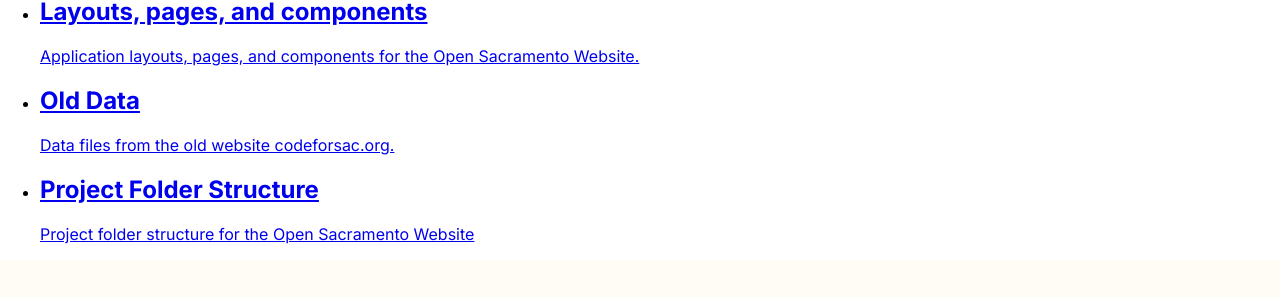
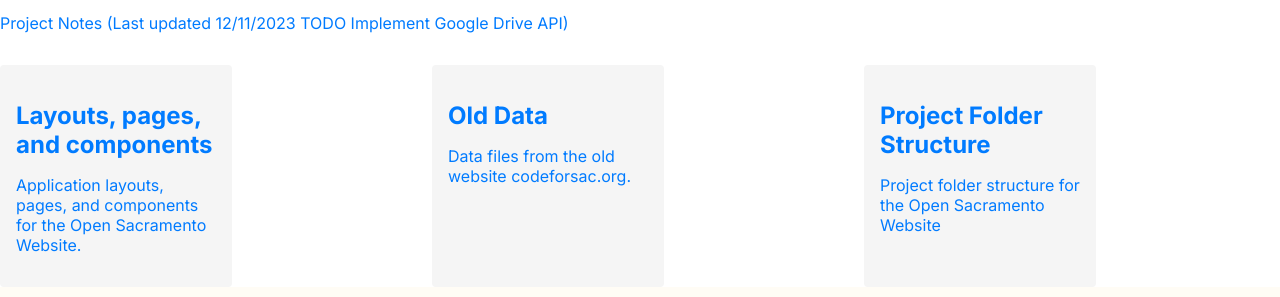
Before and after one commit to code4sac/projects, an Eleventy site: page content/opensac/index.html in a window 1280 px wide. Shown: the part 147-444 px from the top of the page. Built offline with nearby package versions, Linux system fonts and the light colour scheme; Eleventy itself is replaced by a stand-in of ours; files that its build step writes are made by us from their sources; a web font is replaced by a local one.

Commit message:
Add layout styles for default project pages.

```diff
--- /dev/null
+++ b/_includes/layouts/default-project-page.html
@@ -0,0 +1,13 @@
+---
+layout: layouts/home
+---
+
+<!--
+Opensac.org page layout.
+-->
+
+{% block styles %}
+<link rel="stylesheet" href="/public/css/pages/default-project-page.css">
+{% endblock %}
+
+{{ content }}
--- a/content/opensac/index.html
+++ b/content/opensac/index.html
@@ -1,33 +1,35 @@
 ---
-layout: layouts/home
+layout: layouts/default-project-page
 ---
+
 <!--
-project.com project page.
+Opensac.org page.
 -->
-<h1>Open Sac website community project page</h1>
+
+<h1 class="page-title">Open Sac website community project page</h1>
 <a href="{{ bitly }}"></a>
 
-<ul class="documentation-list">
-  <li>
-    <a href="https://github.com/code4sac/opensac.org/blob/main/public/documentation/Layouts_pages_and_components.md"
-       title="Web-based read me">
+<div class="project-notes">
+  <a href="https://docs.google.com/document/d/1ShCsZvGtTuUoNcyGOV7G5f86hzvi3fqQtKpBgD_lwHM/edit?usp=sharing">Project Notes (Last updated 12/11/2023 TODO Implement Google Drive API)</a>
+</div>
+
+<div class="documentation-grid">
+  <div class="documentation-item">
+    <a href="https://github.com/code4sac/opensac.org/blob/main/public/documentation/Layouts_pages_and_components.md" title="Web-based read me">
       <h2>Layouts, pages, and components</h2>
       <p>Application layouts, pages, and components for the Open Sacramento Website.</p>
     </a>
-  </li>
-  <li>
-    <a href="https://github.com/code4sac/opensac.org/blob/main/public/documentation/Old_data.md"
-       title="Old Data">
+  </div>
+  <div class="documentation-item">
+    <a href="https://github.com/code4sac/opensac.org/blob/main/public/documentation/Old_data.md" title="Old Data">
       <h2>Old Data</h2>
       <p>Data files from the old website codeforsac.org.</p>
     </a>
-  </li>
-  <li>
-    <a
-      href="https://github.com/code4sac/opensac.org/blob/main/public/documentation/Project_folder_structure.md"
-      title="Project folder structure">
+  </div>
+  <div class="documentation-item">
+    <a href="https://github.com/code4sac/opensac.org/blob/main/public/documentation/Project_folder_structure.md" title="Project folder structure">
       <h2>Project Folder Structure</h2>
       <p>Project folder structure for the Open Sacramento Website</p>
     </a>
-  </li>
-</ul>
+  </div>
+</div>
--- /dev/null
+++ b/styles/pages/default-project-page.scss
@@ -0,0 +1,36 @@
+@import "../abstracts/variables";
+@import "../abstracts/mixins";
+
+/*
+Opensac.org page layout
+ */
+
+.page-title {
+    padding-top: 16px;
+}
+.project-notes {
+  padding-bottom: 16px;
+}
+
+.documentation-grid {
+  display: grid;
+  grid-template-columns: repeat(auto-fit, minmax(200px, 1fr));
+  gap: 1rem;
+  padding-top: 16px;
+}
+
+.documentation-item {
+  background-color: #f5f5f5;
+  padding: 1rem;
+  border-radius: 4px;
+  max-width: 200px;
+}
+
+.documentation-item h2 {
+  margin-bottom: 0.5rem;
+}
+
+a {
+  color: #007bff;
+  text-decoration: none;
+}
```
Also changed, not shown: content/learningblocks/index.html (+45 -25 lines), package.json (line endings or trailing spaces).
